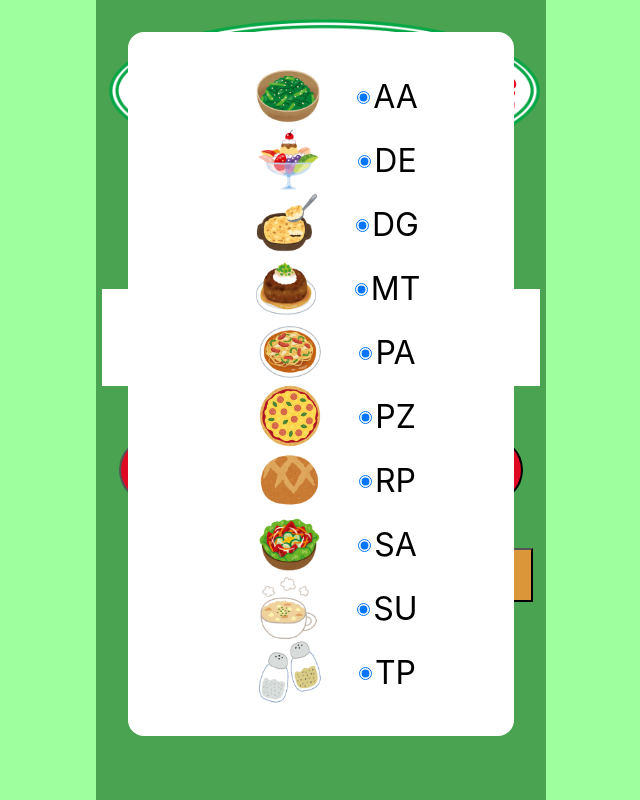
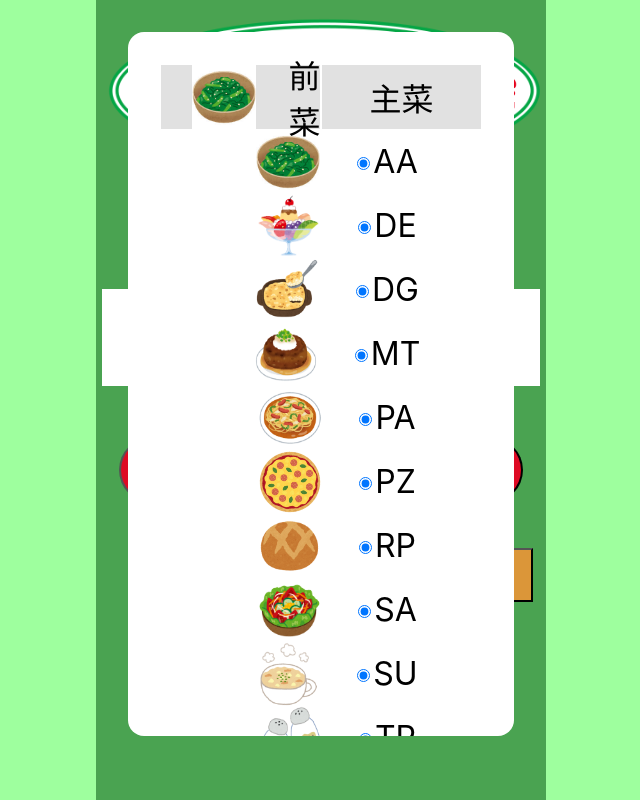
Before and after one commit to Haur514/SaizeRoulette, a React (Create React App) app: page / in a window 1280 px wide. Both pictures are taken after a click on the picture 640 px from the left and 94 px from the top of the page. Shown: the whole page, without its empty margins (319-959 px from the left). Built offline with nearby package versions, Linux system fonts and the light colour scheme.

Commit message:
プレフィックスを追加

```diff
--- a/src/MainPane/ConfigPane.js
+++ b/src/MainPane/ConfigPane.js
@@ -71,9 +71,27 @@ function ConfigPane({
     setVisibility(false);
   }
 
+  function handleMainDishButtonClicked() {
+    setSelectedMenu(["DG", "PA", "PZ", "RP"]);
+  }
+
+  function handleAppetizerButtonClicked() {
+    setSelectedMenu(["AA", "SA", "SU"]);
+  }
+
   return (
     <ParentPane style={{ visibility: visibility ? "visible" : "hidden" }}>
       <BackGroundPane>
+        <TemplatePane>
+          <MainDishButton onClick=
+          {handleAppetizerButtonClicked}>
+            <MenuLogoImg src={AA}/>
+            前菜
+          </MainDishButton>
+          <MainDishButton onClick={handleMainDishButtonClicked}>
+            主菜
+          </MainDishButton>
+        </TemplatePane>
         {all_menu_category.map((menu) => {
           return (
             <RadioButtonLabel>
@@ -136,4 +154,20 @@ const BackGroundPane = styled.div`
   max-height: 80vh;
 `;
 
+const TemplatePane = styled.div`
+  display: flex;
+`;
+
+const MainDishButton = styled.div`
+  position: relative;
+  display: flex;
+  height: 2em;
+  width: 49.5%;
+  margin: 0.25%;
+  text-align: center;
+  background: rgb(225, 225, 225);
+  justify-content: center;
+  align-items: center;
+`;
+
 export { ConfigPane };
--- a/src/MainPane/MainPane.js
+++ b/src/MainPane/MainPane.js
@@ -21,7 +21,6 @@ function MainPane() {
 
   const [configVisibility, setConfigVisibility] = useState(false);
 
-  // const [isConfigVisible,setIsConfigVisible] =
 
   function handleIconImageClicked() {
     setConfigVisibility(!configVisibility);
--- a/src/MainPane/MenuSelection.js
+++ b/src/MainPane/MenuSelection.js
@@ -1,18 +1,17 @@
 export class MenuSelection {
+  static async pickUpMenu(menuCandidate) {
+    let menu = await fetch("./menu.txt")
+      .then((r) => r.text())
+      .then((text) => text.split("\n"));
 
-    static async pickUpMenu(menuCandidate){
-        let menu = await fetch('./menu.txt')
-        .then((r) => r.text())
-        .then(text  => text.split("\n"))
+    menu = menu.filter((e) => {
+      return menuCandidate.includes(e.substring(0, 2));
+    });
 
-        menu = menu.filter((e) => {
-            return menuCandidate.includes(e.substring(0,2))
-        })
+    console.log(menu);
 
-        console.log(menu)
+    const result = menu[Math.floor(Math.random() * (menu.length - 1))];
 
-        const result = menu[Math.floor(Math.random() * (menu.length-1))]
-
-        return result
-    }
+    return result;
+  }
 }
--- a/src/MainPane/RoulettePane.js
+++ b/src/MainPane/RoulettePane.js
@@ -1,28 +1,27 @@
 import styled from "styled-components";
 import React from "react";
 import { CharDisplay } from "./component/CharDisplay";
-import { useEffect ,useState} from "react";
+import { useEffect, useState } from "react";
 import { MenuSelection } from "./MenuSelection";
 
-function RoulettePane({menuCandidate}) {
+function RoulettePane({ menuCandidate }) {
+  const [menu, setMenu] = useState([]);
 
-  const [menu,setMenu] = useState([]);
-
-  const [isPress0,setIsPress0] = useState(false);
-  const [isPress1,setIsPress1] = useState(false);
-  const [isPress2,setIsPress2] = useState(false);
-  const [isPress3,setIsPress3] = useState(false);
+  const [isPress0, setIsPress0] = useState(false);
+  const [isPress1, setIsPress1] = useState(false);
+  const [isPress2, setIsPress2] = useState(false);
+  const [isPress3, setIsPress3] = useState(false);
 
   let isAnyPressed = isPress0 | isPress1 | isPress2 | isPress3;
 
   useEffect(() => {
     (async () => {
-      setMenu(await MenuSelection.pickUpMenu(menuCandidate))
-    })()
-  },[isAnyPressed])
+      setMenu(await MenuSelection.pickUpMenu(menuCandidate));
+    })();
+  }, [isAnyPressed]);
 
-  async function handleClearButtonPressed(){
-    if(isPress0&isPress1&isPress2&isPress3){
+  async function handleClearButtonPressed() {
+    if (isPress0 & isPress1 & isPress2 & isPress3) {
       setMenu(await MenuSelection.pickUpMenu(menuCandidate));
       setIsPress0(false);
       setIsPress1(false);
@@ -34,32 +33,47 @@ function RoulettePane({menuCandidate}) {
   return (
     <RoulettePaneParent>
       <CharDisplayPane>
-        <CharDisplay char={menu[0]} isPress={isPress0} setIsPress={setIsPress0}></CharDisplay>
-        <CharDisplay char={menu[1]} isPress={isPress1} setIsPress={setIsPress1}></CharDisplay>
-        <CharDisplay char={menu[2]} isPress={isPress2} setIsPress={setIsPress2}></CharDisplay>
-        <CharDisplay char={menu[3]} isPress={isPress3} setIsPress={setIsPress3}></CharDisplay>
+        <CharDisplay
+          char={menu[0]}
+          isPress={isPress0}
+          setIsPress={setIsPress0}
+        ></CharDisplay>
+        <CharDisplay
+          char={menu[1]}
+          isPress={isPress1}
+          setIsPress={setIsPress1}
+        ></CharDisplay>
+        <CharDisplay
+          char={menu[2]}
+          isPress={isPress2}
+          setIsPress={setIsPress2}
+        ></CharDisplay>
+        <CharDisplay
+          char={menu[3]}
+          isPress={isPress3}
+          setIsPress={setIsPress3}
+        ></CharDisplay>
       </CharDisplayPane>
-      <ClearButton onClick={handleClearButtonPressed}/>
+      <ClearButton onClick={handleClearButtonPressed} />
     </RoulettePaneParent>
   );
 }
 
 const RoulettePaneParent = styled.div`
   text-align: right;
-`
+`;
 
 const CharDisplayPane = styled.div`
   display: flexed;
-  width:100%;
+  width: 100%;
   margin-top: 20%;
-`
+`;
 
 const ClearButton = styled.button`
   width: 50%;
   height: 4em;
-  background: rgb(219,150,57);
+  background: rgb(219, 150, 57);
   margin-right: 1em;
-`
-
+`;
 
 export { RoulettePane };
```
Also changed, not shown: src/MainPane/component/CharDisplay.js (+25 -19 lines).
